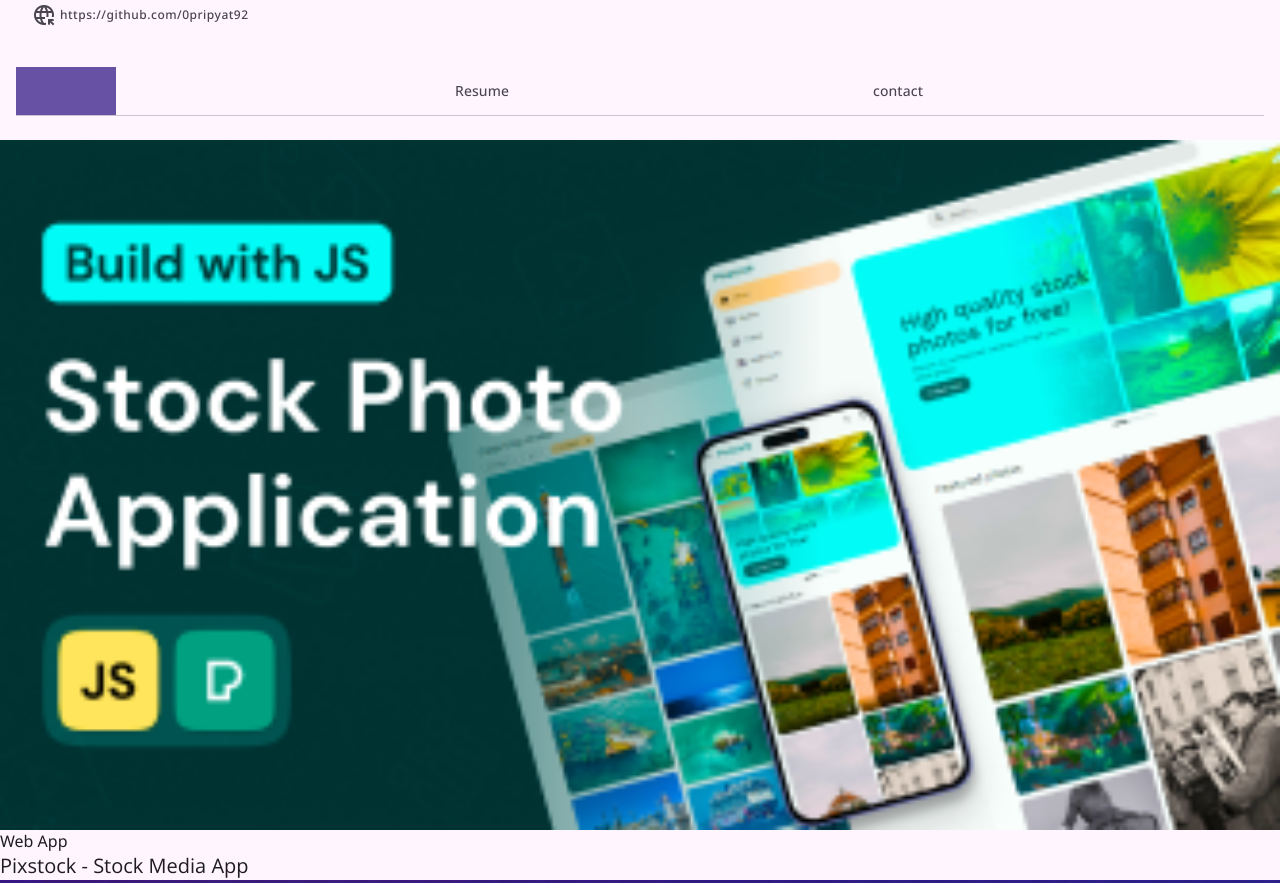
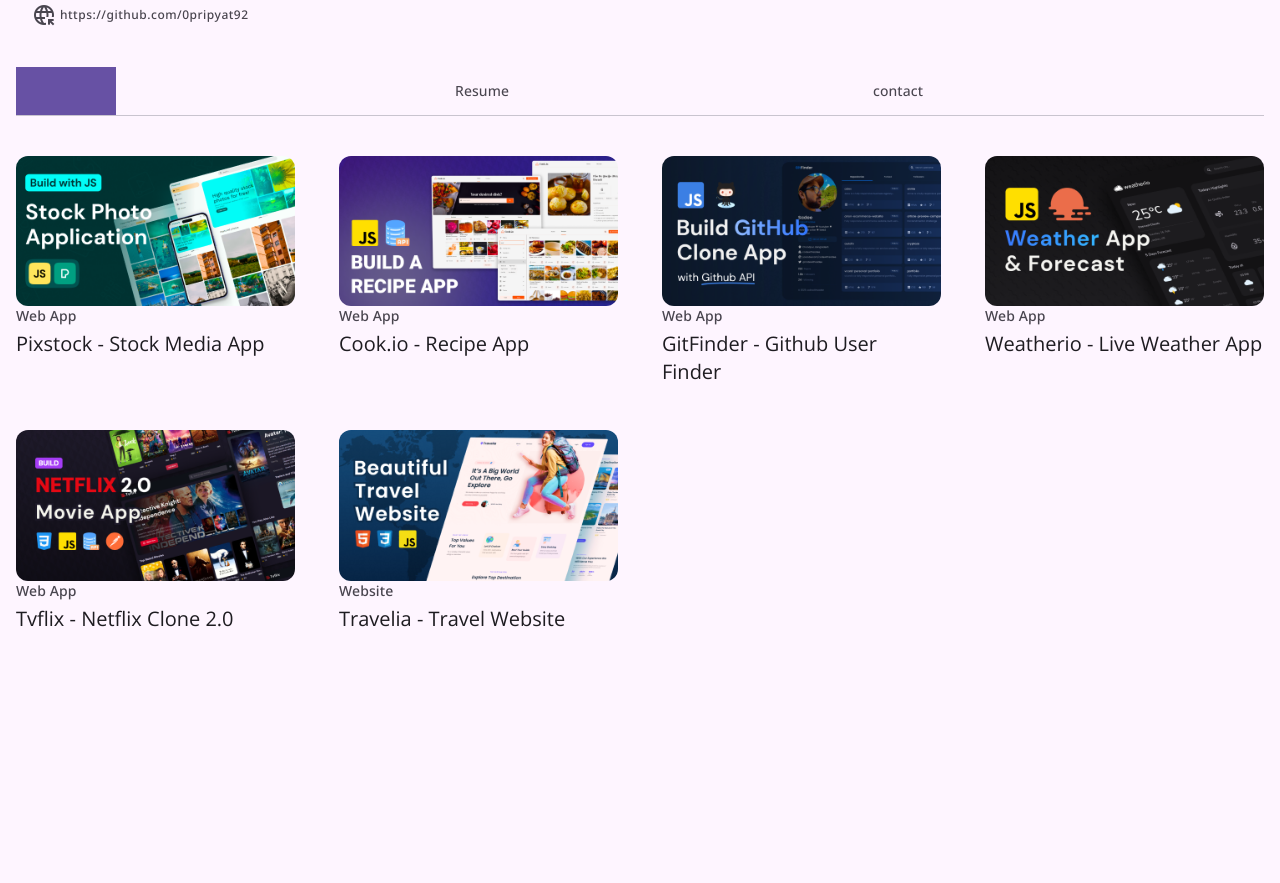
Before and after one commit to 0pripyat92/Devfolio, a plain HTML site: page index.html in a window 1280 px wide. Shown: the part 856-1739 px from the top of the page. After the commit the page ends 1529 px from the top, so only its background shows below. Drawn offline with nearby package versions, Linux system fonts and the light colour scheme.

Commit message:
commit15

```diff
--- a/css/style.css
+++ b/css/style.css
@@ -369,6 +369,7 @@ body {
   object-fit: cover;
 }
 
+.tab-content:not(.active) {display: none;}
 /*-----------------------------------*\
   #COMPONENT
 \*-----------------------------------*/
@@ -456,32 +457,24 @@ body {
 /**
  * CARD
  */
-.about-card {
+
+.card {
   background-color: var(--surface-container-low);
-  color: var(--on-surface-variant);
-  margin-inline: 16px;
+  border-radius: var(--radius-medium);
   padding: 16px;
-  margin-block-start: 24px;
-  border-radius: var(--radius-large);
+  --state-layer-br: var(var(--on-surface))
 }
 
-.about-card .card-title {color: var(--on-surface);}
-.about-card .card-text {
-  margin-block: 12px;
-  padding-block: 12px;
-  border-block: 1px solid var(--outline-variant);
+.card-banner { border-radius: var(--radius-medium);}
+
+.card-content {
+  display: grid;
+  gap: 4px;
 }
 
-.about-list {
-  display: grid;
-  gap: 12px;
-}
+.card-subtitle {color: var(--on-surface-variant);}
 
-.list-item {
-  display: flex;
-  align-items: center;
-  gap: 4px;
-}
+.card-title { color: var(--on-surface);}
 
 /**
  * INPUT FIELD
@@ -588,8 +581,11 @@ body {
 /*-----------------------------------*\
   #PROJECT
 \*-----------------------------------*/
-
-
+.project-list {
+  display: grid;
+  grid-template-columns: repeat(auto-fit, minmax(260px, 1fr));
+  gap: 12px;
+}
 
 
 
--- a/index.html
+++ b/index.html
@@ -154,6 +154,8 @@ href="https://fonts.googleapis.com/css2?family=Material+Symbols+Outlined:opsz,wg
                 <section class="section tab-content active" data-tab-content="project">
                     <div class="conteiner">
                         <div class="project-list">
+
+
                             <div class="card">
                                 <figure class="card-banner img-holder" style="--width: 334; --height: 180;">
                                     <img src="assets/images/project-1.png" alt="Pixstock - Stock Media App" width="334" height="180" class="img-cover">
@@ -161,7 +163,7 @@ href="https://fonts.googleapis.com/css2?family=Material+Symbols+Outlined:opsz,wg
                                 </figure>
 
                                 <div class="card-content">
-                                    <span class="label=large">Web App</span>
+                                    <span class="label-large card-subtitle">Web App</span>
                                     <h3 class="title-large card-title">Pixstock - Stock Media App</h3>
                                 </div>
                                     <a href="#" class="state-layer"></a>
@@ -174,7 +176,7 @@ href="https://fonts.googleapis.com/css2?family=Material+Symbols+Outlined:opsz,wg
                                 </figure>
 
                                 <div class="card-content">
-                                    <span class="label=large">Web App</span>
+                                    <span class="label-large card-subtitle">Web App</span>
                                     <h3 class="title-large card-title">Cook.io - Recipe App</h3>
                                 </div>
                                     <a href="#" class="state-layer"></a>
@@ -187,7 +189,7 @@ href="https://fonts.googleapis.com/css2?family=Material+Symbols+Outlined:opsz,wg
                                 </figure>
 
                                 <div class="card-content">
-                                    <span class="label=large">Web App</span>
+                                    <span class="label-large card-subtitle">Web App</span>
                                     <h3 class="title-large card-title">GitFinder - Github User Finder</h3>
                                 </div>
                                         <a href="#" class="state-layer"></a>
@@ -200,7 +202,7 @@ href="https://fonts.googleapis.com/css2?family=Material+Symbols+Outlined:opsz,wg
                                 </figure>
 
                                 <div class="card-content">
-                                    <span class="label=large">Web App</span>
+                                    <span class="label-large card-subtitle">Web App</span>
                                     <h3 class="title-large card-title">Weatherio - Live Weather App</h3>
                                 </div>
                                         <a href="#" class="state-layer"></a>
@@ -213,7 +215,7 @@ href="https://fonts.googleapis.com/css2?family=Material+Symbols+Outlined:opsz,wg
                                 </figure>
 
                                 <div class="card-content">
-                                    <span class="label=large">Web App</span>
+                                    <span class="label-large card-subtitle">Web App</span>
                                     <h3 class="title-large card-title">Tvflix - Netflix Clone 2.0</h3>
                                 </div>
                                         <a href="#" class="state-layer"></a>
@@ -226,7 +228,7 @@ href="https://fonts.googleapis.com/css2?family=Material+Symbols+Outlined:opsz,wg
                                 </figure>
 
                                 <div class="card-content">
-                                    <span class="label=large">Web App</span>
+                                    <span class="label-large card-subtitle">Website</span>
                                     <h3 class="title-large card-title">Travelia - Travel Website</h3>
                                 </div>
                                         <a href="#" class="state-layer"></a>
```
